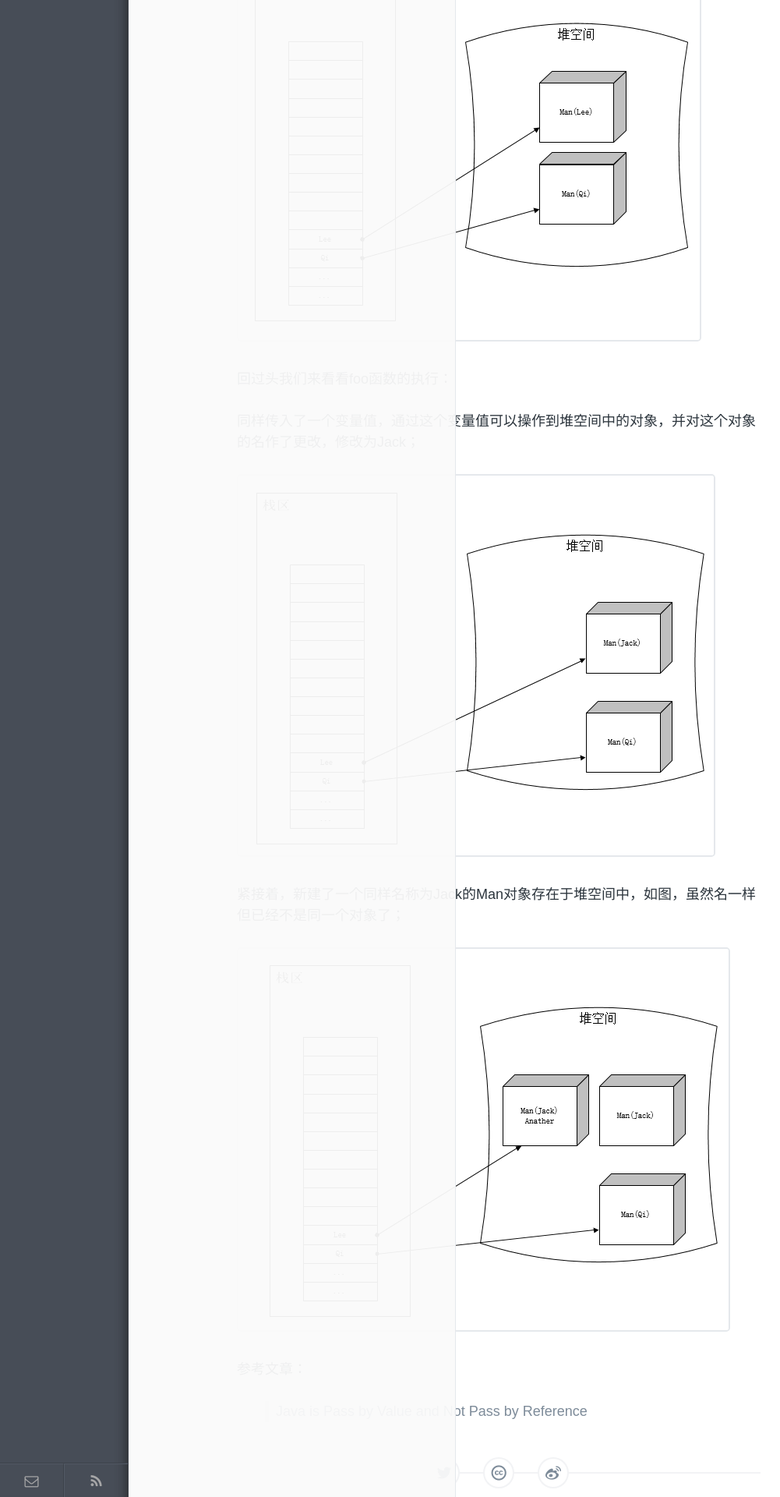
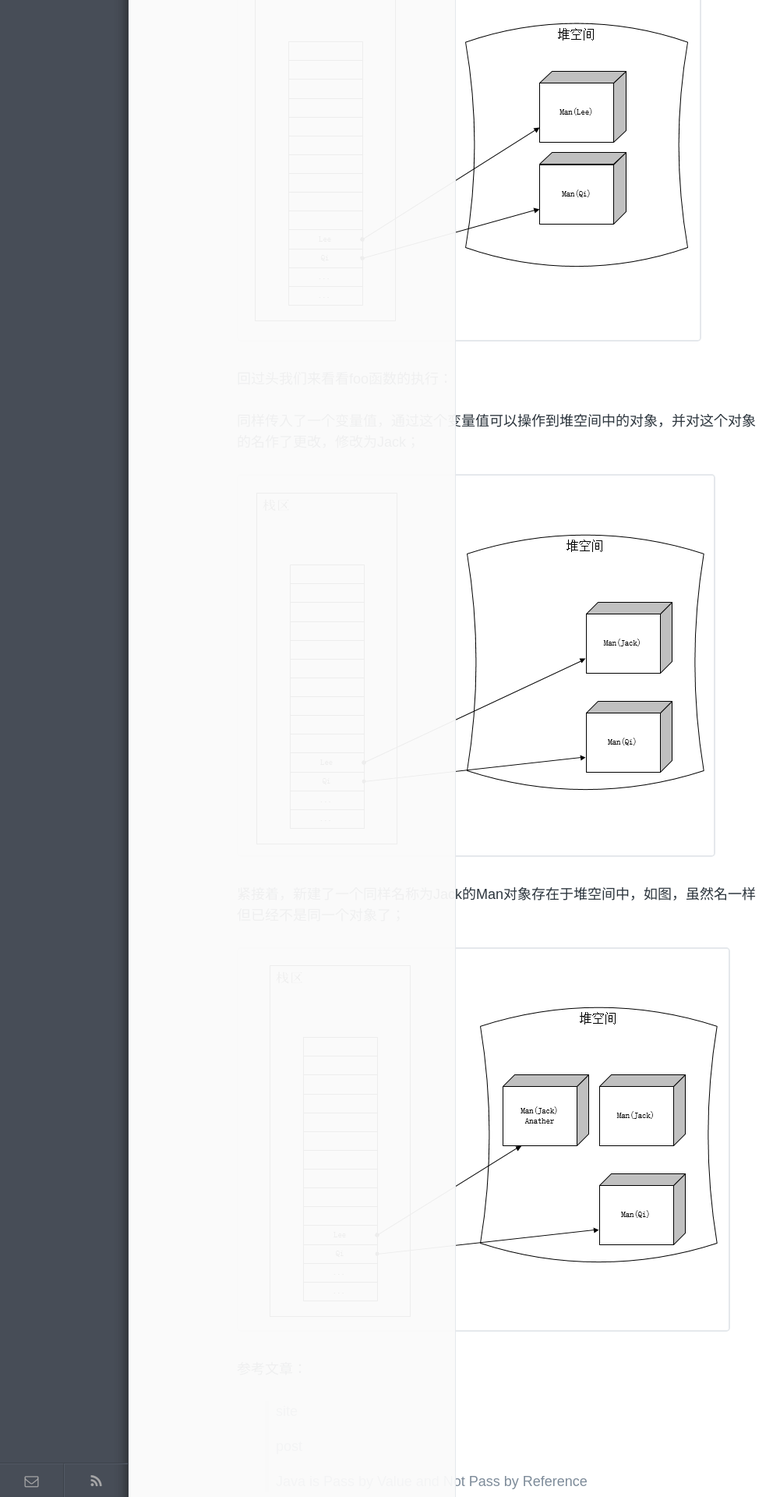
Before and after one commit to enlipan/enlipan.github.io, a Jekyll site: the page built from _posts/2015-3-22-Java-pass-by-value.md, in a window 1280 px wide. Shown: the part 3080-5000 px from the top of the page at 78% size, without its empty margins (0-1001 px from the left). Built offline with Jekyll 4.4.1, drawn with Linux system fonts in a browser that asks for light colours; comment, search, counter and statistics services are not loaded.

Commit message:
Update 2015-3-22-Java-pass-by-value.md

```diff
--- a/_posts/2015-3-22-Java-pass-by-value.md
+++ b/_posts/2015-3-22-Java-pass-by-value.md
@@ -91,4 +91,8 @@ o1与o2变量不过是Qi变量与Lee变量的Copy副本，只是指向堆空间
 
 参考文章：
 
+>[site]({{ site.url }})
+>
+>[post]({{ post.url }})
+>
 >[Java is Pass by Value and Not Pass by Reference](http://www.journaldev.com/3884/java-is-pass-by-value-and-not-pass-by-reference )
```
